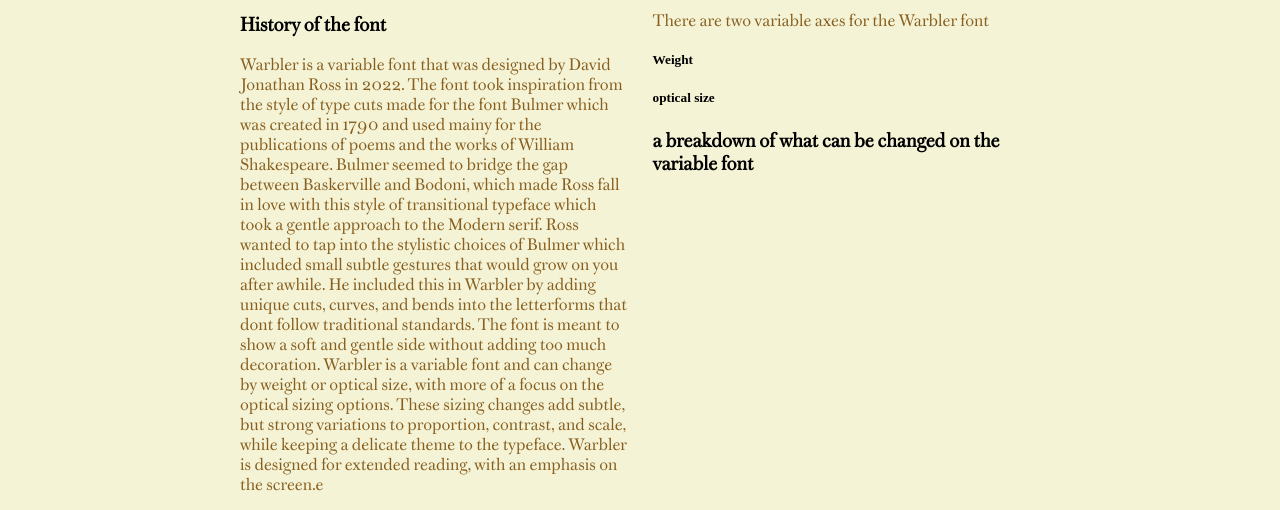
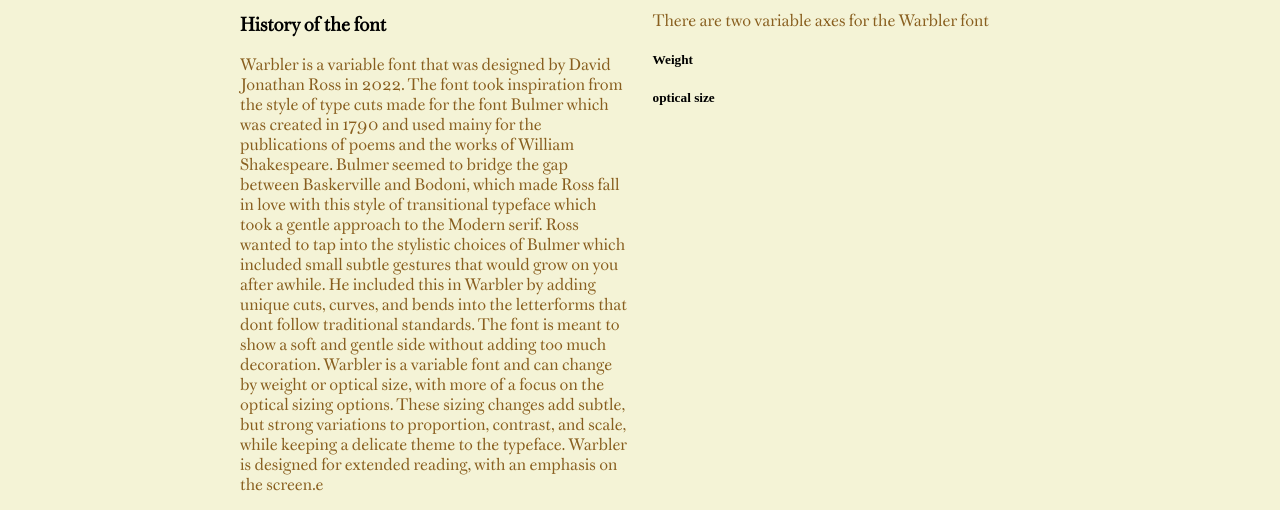
Before and after one commit to apereira24/warbler, a plain HTML site: page index.html in a window 1280 px wide. Shown: the part 285-795 px from the top of the page. Drawn offline with Linux system fonts and the light colour scheme; files whose address does not match are found by name.

Commit message:
made changes

```diff
--- a/index.html
+++ b/index.html
@@ -43,7 +43,7 @@
             <p>There are two variable axes for the Warbler font</p>
             <h5 class="Weight">Weight</h5>
             <h5 class=">optical size">optical size</h5>
-            <h1>a breakdown of what can be changed on the variable font</h1>
+            <h1></h1>
           </section>
 
           <section id="alphabet">
```
